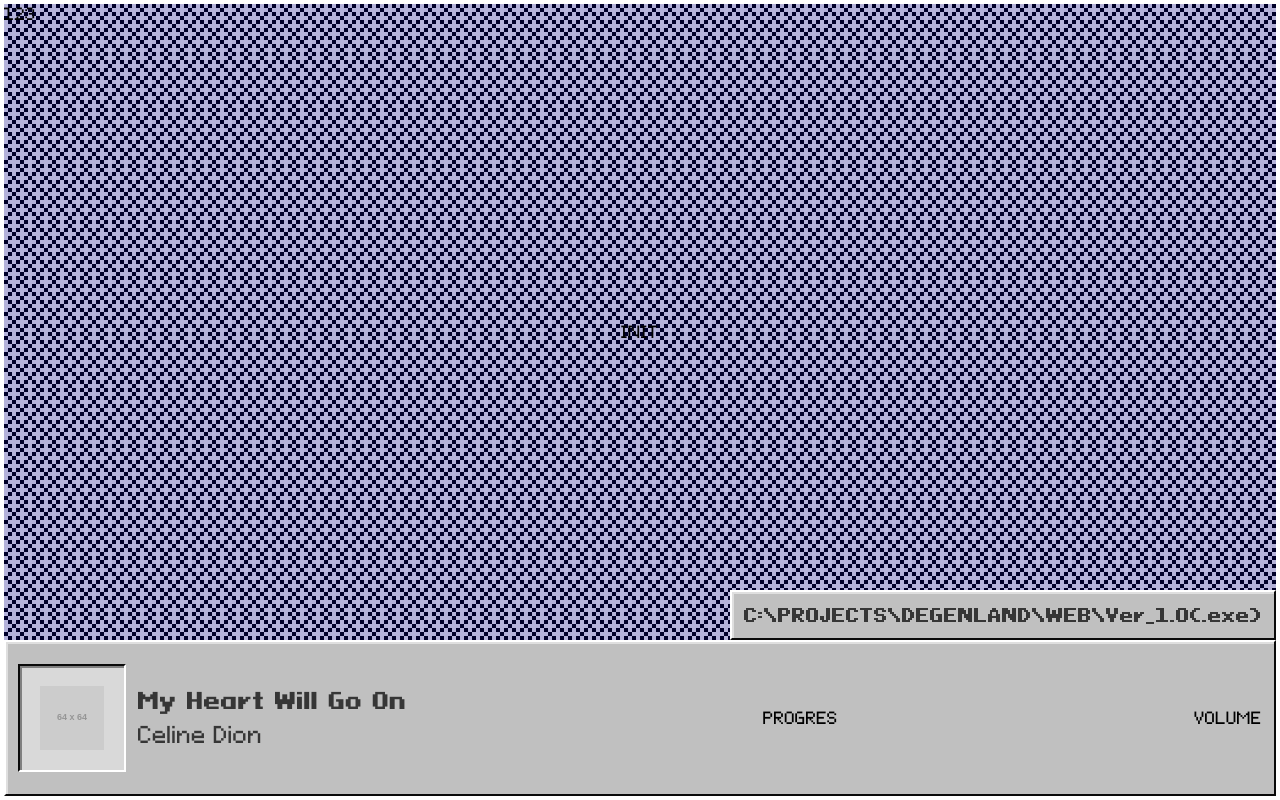
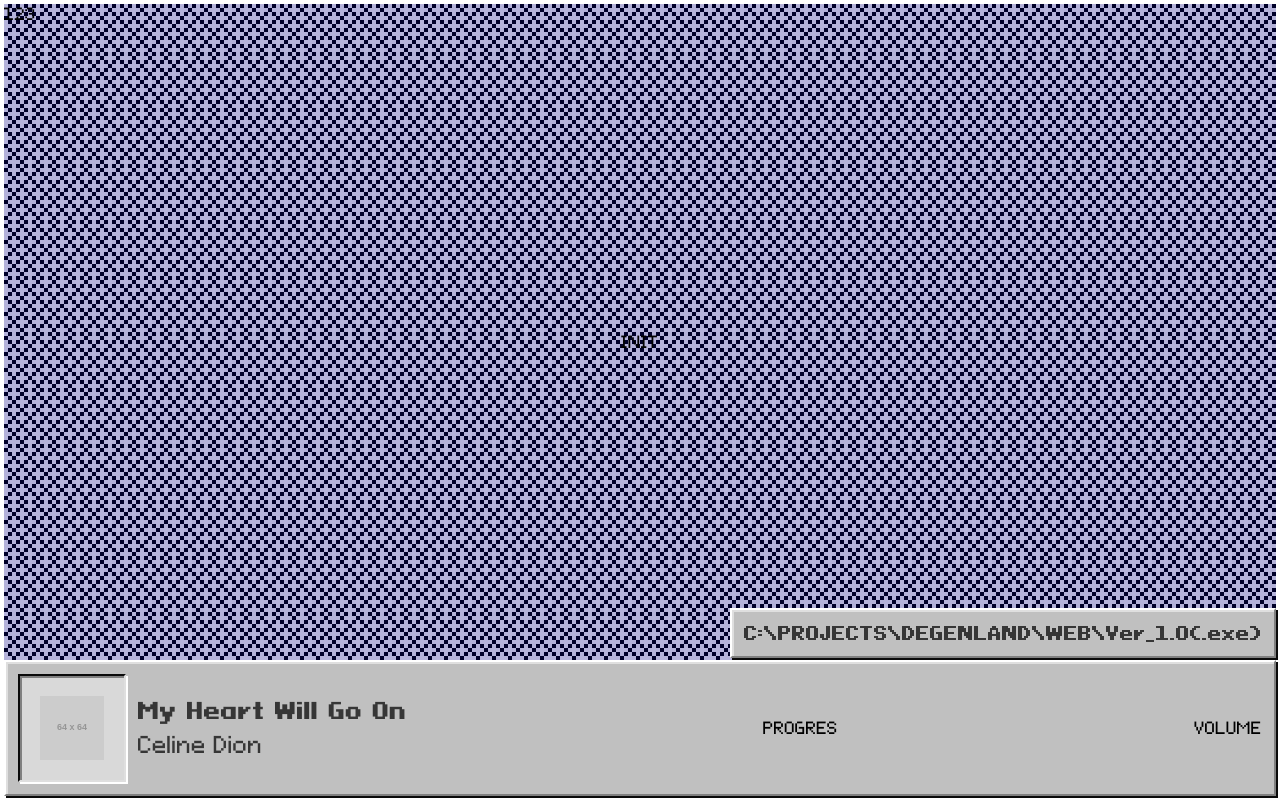
Before and after one commit to ElishaFlacon/degenland, a React (Create React App) app: page / in a window 1280 px wide. Built offline with nearby package versions, Linux system fonts and the light colour scheme.

Commit message:
update borders

```diff
--- a/src/styles/footer.css
+++ b/src/styles/footer.css
@@ -13,7 +13,7 @@
     display: flex;
     padding: 12px;
     right: 0;
-    top: -50px;
+    top: -52px;
     background: var(--white-30);
 }
 
@@ -21,7 +21,6 @@
     display: flex;
     justify-content: space-between;
     align-items: center;
-    height: 128px;
     padding: 12px;
     background: var(--white-30);
 }
@@ -38,7 +37,7 @@
     align-items: center;
     width: 104px;
     height: 104px;
-    background: #d9d9d9;
+    background: var(--white-25);
 }
 
 .footer-img {
--- a/src/styles/index.css
+++ b/src/styles/index.css
@@ -23,6 +23,7 @@
     --white: #ffffff;
     --white-10: #fcfcfc;
     --white-20: #dfdfdf;
+    --white-25: #d9d9d9;
     --white-30: #c0c0c0;
 
     --green: #01aa01;
@@ -71,18 +72,18 @@ body {
 
 .wds {
     border-top: 2px solid var(--white);
-    border-right: 2px solid var(--dark);
+    border-right: 2px solid var(--light-gray);
     border-left: 2px solid var(--white);
-    border-bottom: 2px solid var(--dark);
-    box-shadow: 2px 2px 0px var(--white-20) inset;
+    border-bottom: 2px solid var(--light-gray);
+    box-shadow: 2px 2px 0px var(--white-20) inset, 2px 2px 0px var(--dark);
 }
 
 .dws {
     border-top: 2px solid var(--dark);
-    border-right: 2px solid var(--white);
+    border-right: 2px solid var(--white-20);
     border-left: 2px solid var(--dark);
-    border-bottom: 2px solid var(--white);
-    box-shadow: 2px 2px 0px var(--light-gray) inset;
+    border-bottom: 2px solid var(--white-20);
+    box-shadow: 2px 2px 0px var(--light-gray) inset, 2px 2px 0px var(--white);
 }
 
 .text-22-b {
```
